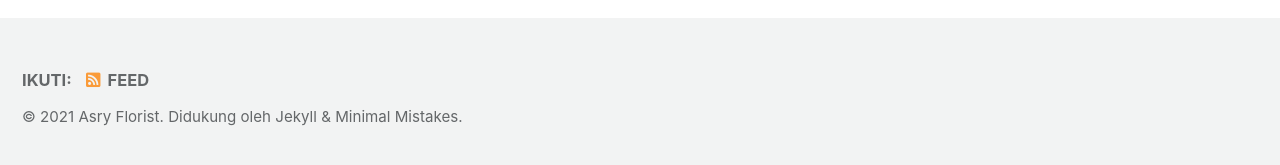
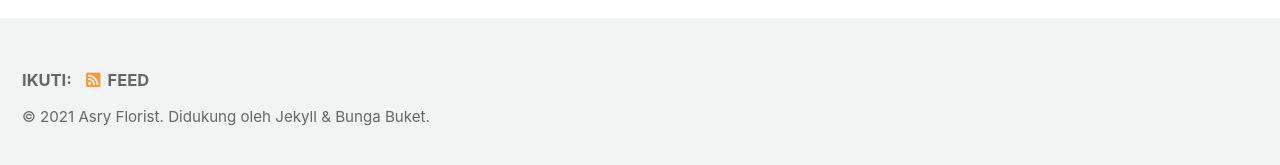
Before and after one commit to bungaasryflorist/tokobungalampung.github.io, a Jekyll site: the page built from index.html, in a window 1280 px wide. Shown: the part 727-892 px from the top of the page. Built offline with Jekyll 4.4.1, drawn with Linux system fonts in a browser that asks for light colours; cached includes are drawn as plain includes; the list of posts is cut into pages by our own code.

Commit message:
Update footer.html

```diff
--- a/_includes/footer.html
+++ b/_includes/footer.html
@@ -18,4 +18,4 @@
   </ul>
 </div>
 
-<div class="page__footer-copyright">&copy; {{ site.time | date: '%Y' }} {{ site.name | default: site.title }}. {{ site.data.ui-text[site.locale].powered_by | default: "Powered by" }} <a href="https://jekyllrb.com" rel="nofollow">Jekyll</a> &amp; <a href="https://mademistakes.com/work/minimal-mistakes-jekyll-theme/" rel="nofollow">Minimal Mistakes</a>.</div>
+<div class="page__footer-copyright">&copy; {{ site.time | date: '%Y' }} {{ site.name | default: site.title }}. {{ site.data.ui-text[site.locale].powered_by | default: "Powered by" }} <a href="https://jekyllrb.com" rel="nofollow">Jekyll</a> &amp; <a href="https://www.bungabuket.com" rel="nofollow">Bunga Buket</a>.</div>
```
